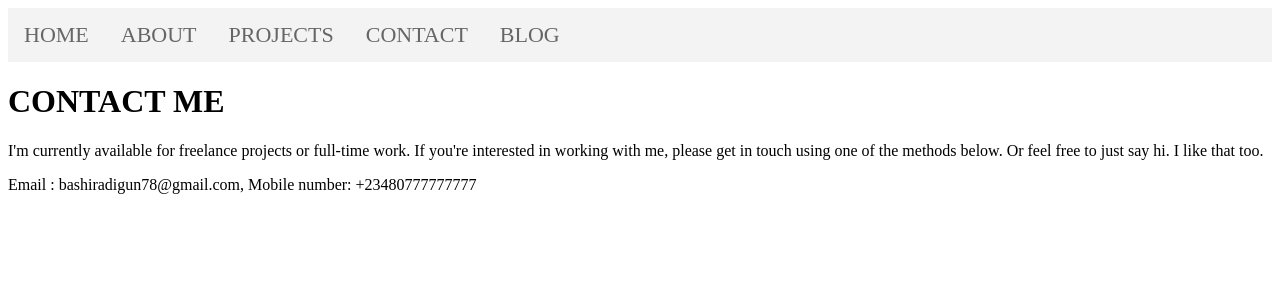
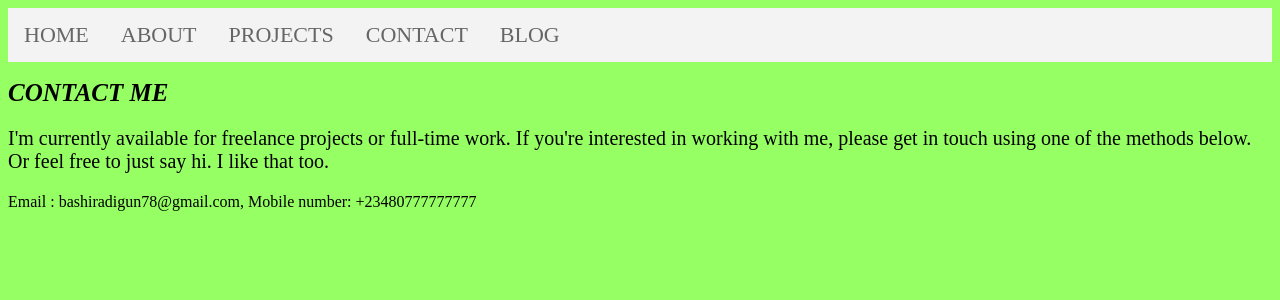
Before and after one commit to walebash/myportfolio, a Django app: page /contact/ in a window 1280 px wide. Shown: the top 300 px of the page. Run offline with Django 3.2, Linux system fonts and the light colour scheme.

Commit message:
background color

```diff
--- a/portfolio/home/static/home/main.css
+++ b/portfolio/home/static/home/main.css
@@ -1,3 +1,6 @@
+body {
+    background-color: rgb(150, 255, 100);
+}
 ul{
     list-style-type: none;
     margin: 0;
--- a/portfolio/home/templates/home/contact.html
+++ b/portfolio/home/templates/home/contact.html
@@ -3,8 +3,8 @@
 {% block content %}
 {% include 'home/nav_bar.html' %}
 
-<h1> <b>CONTACT ME</b></h1>
-<p> I'm currently available for freelance projects or full-time work. If you're interested in working with me, please get in touch using one of the methods below. Or feel free to just say hi. I like that too.</p>
+<h1 style="font-size: 25px; font-style: italic;"> <b>CONTACT ME</b></h1>
+<p style="font-size: 20px;"> I'm currently available for freelance projects or full-time work. If you're interested in working with me, please get in touch using one of the methods below. Or feel free to just say hi. I like that too.</p>
 <p> {{ My_email }}, {{ Mobile_number }} </p>
 
 {% endblock content %}
```
